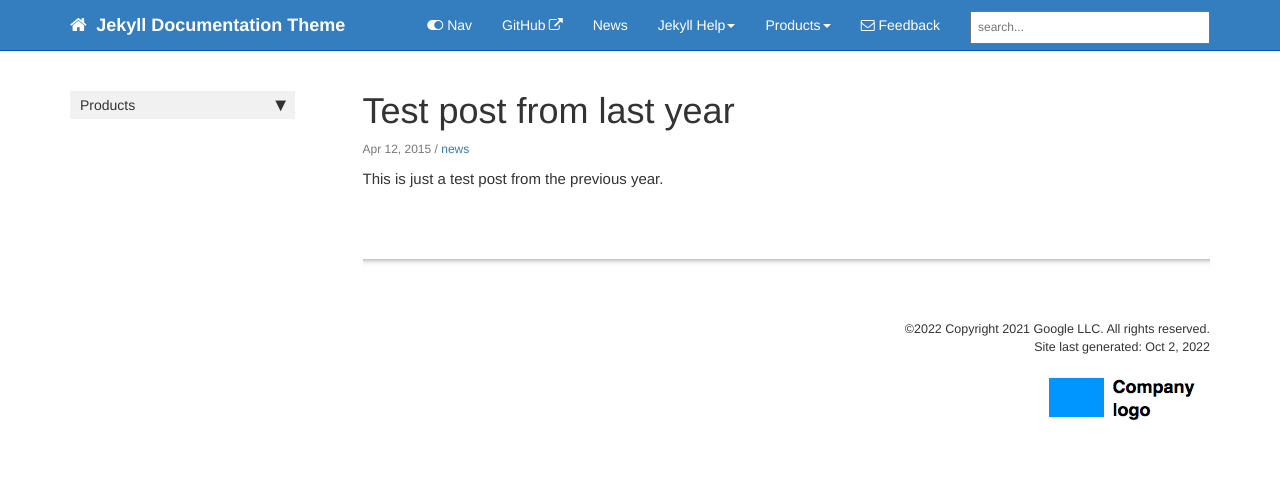
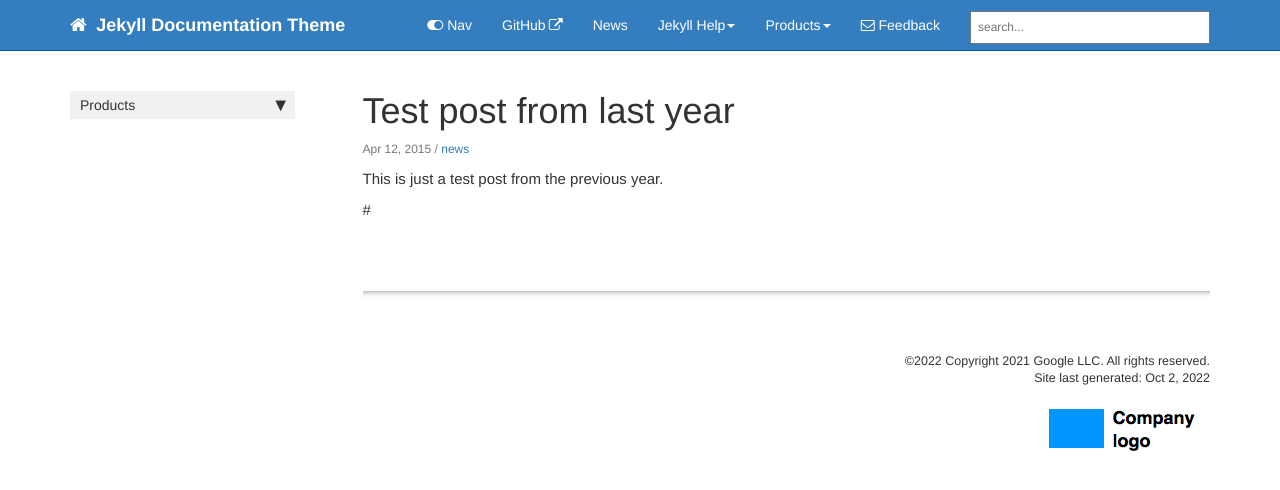
Before and after one commit to nikmeiser/nikmeiser.github.io, a Jekyll site: the page built from docs/_posts/2015-04-12-test-post-last-year.md, in a window 1280 px wide. Shown: the top 490 px of the page. Built offline with Jekyll 4.4.1, drawn with Linux system fonts in a browser that asks for light colours; comment, search, counter and statistics services are not loaded.

```diff
--- a/docs/_posts/2015-04-12-test-post-last-year.md
+++ b/docs/_posts/2015-04-12-test-post-last-year.md
@@ -7,4 +7,4 @@ tags: [news]
 
 This is just a test post from the previous year.
 
-{% include links.html %}
+#{% include links.html %}
```
